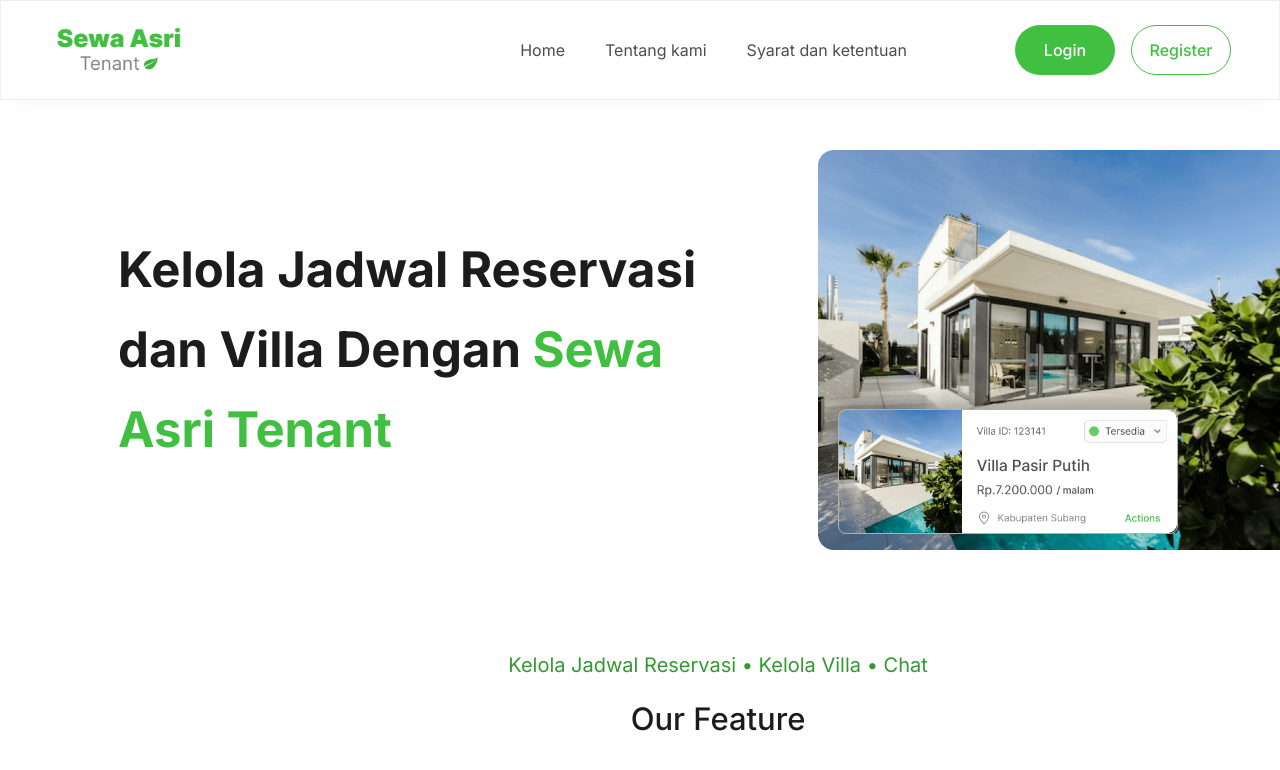
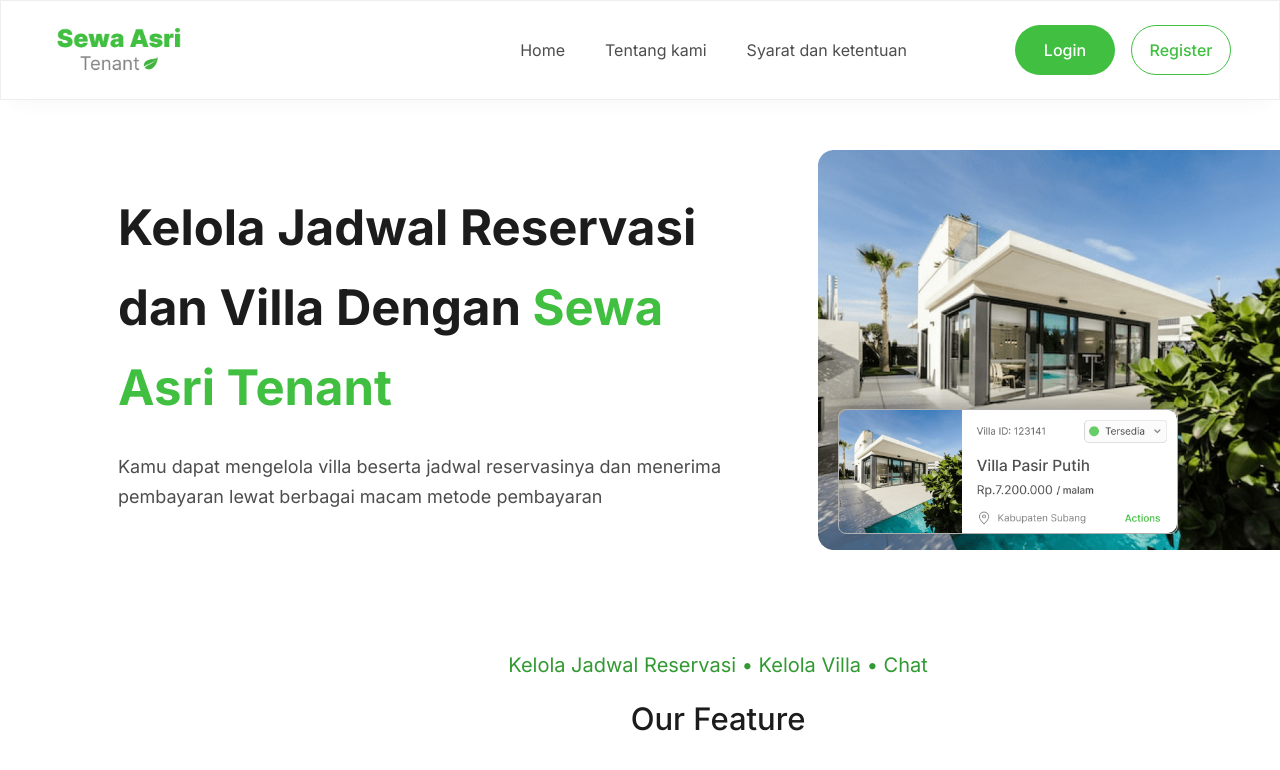
Before and after one commit to habiberdn/sewa-asri, a React (Vite) app in the folder client/: page / in a window 1280 px wide. Shown: the top 770 px of the page. Built offline with nearby package versions, Linux system fonts and the light colour scheme.

Commit message:
fix: import style directly to prevent flashing style

```diff
--- a/client/src/pages/Home.tsx
+++ b/client/src/pages/Home.tsx
@@ -1,3 +1,5 @@
+import "./../styles/css/pages/page.css"
+
 import reservationSchedule1Mockup from "./../assets/mockup/Reservation-schedule-v2-1.webp";
 import reservationSchedule2Mockup from "./../assets/mockup/Reservation-schedule-v2-2-cropped.webp";
 import villaManagement1Mockup from "./../assets/mockup/Management-villa-1.webp";
@@ -20,9 +22,13 @@ export function Home() {
                     <section className="hero-section">
 
                         <article className="header-description-wrapper">
-                            <h1 className="h1-medium">
+                            <h1 className="title">
                                 Kelola Jadwal Reservasi dan Villa Dengan <span className="highlight">Sewa Asri Tenant</span>
                             </h1>
+
+                            <p className="description">
+                                Kamu dapat mengelola villa beserta jadwal reservasinya dan menerima pembayaran lewat berbagai macam metode pembayaran
+                            </p>
                         </article>
 
                         <section className="mockup">
```
